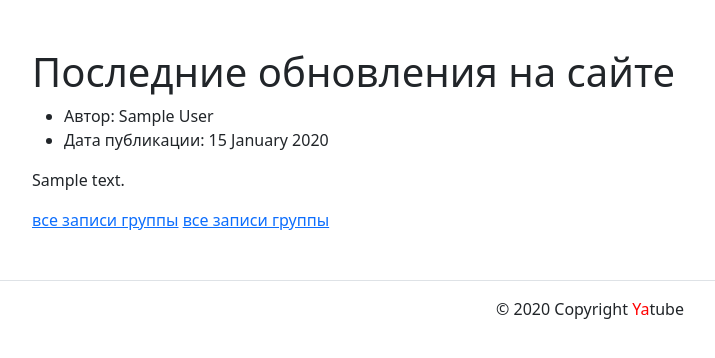
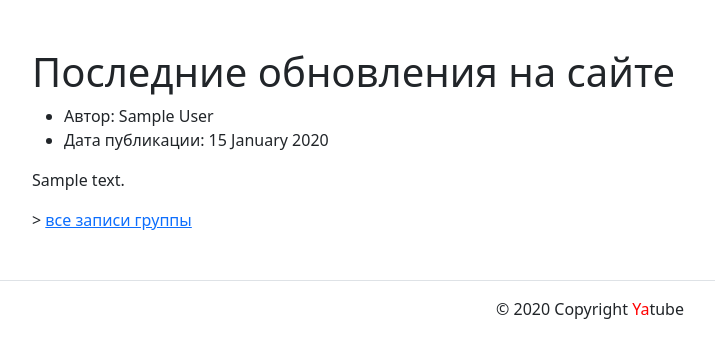
Before and after one commit to TheChizhMan/yatube_project, a Django app: page / in a window 1280 px wide. Shown: the part 56-414 px from the top of the page, without its empty margins (50-765 px from the left). Run offline with Django 3.2, Linux system fonts and the light colour scheme; tables that the repository leaves empty hold one stand-in row (values such as "Sample post"); some libraries are stand-ins or nearby versions.

Commit message:
Апдэйт.

```diff
--- a/yatube/posts/admin.py
+++ b/yatube/posts/admin.py
@@ -16,5 +16,5 @@ class PostAdmin(admin.ModelAdmin):
     empty_value_display = '-пусто-'
 
 
+admin.site.register(Post, PostAdmin)
 admin.site.register(Group)
-admin.site.register(Post, PostAdmin)
--- a/yatube/templates/posts/index.html
+++ b/yatube/templates/posts/index.html
@@ -27,9 +27,9 @@
               </li>
             </ul>
             <p>{{ post.text }}</p>
-            <a href="group_list">все записи группы</a>
+            <!-- Ссылка верная, но страница не работает-->>
             {% if post.group %}
-             <a href="{% url 'posts:group_list' post.group.slug %}">все записи группы</a>
+            <a href="{% url 'posts:group_list' post.group.slug %}">все записи группы</a>
             {% endif %}
             {% if not forloop.last %}<hr>{% endif %}
           {% endfor %}
```
Also changed, not shown: 1 other file.
